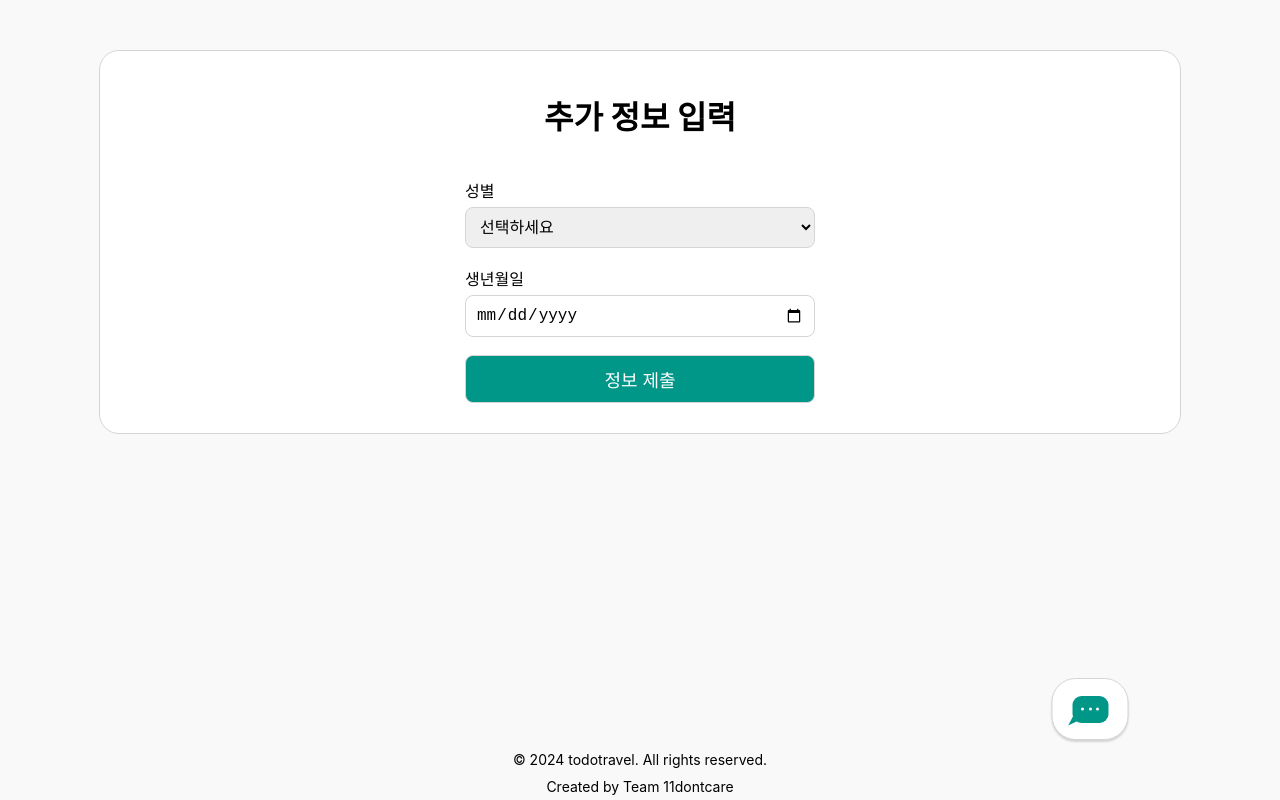
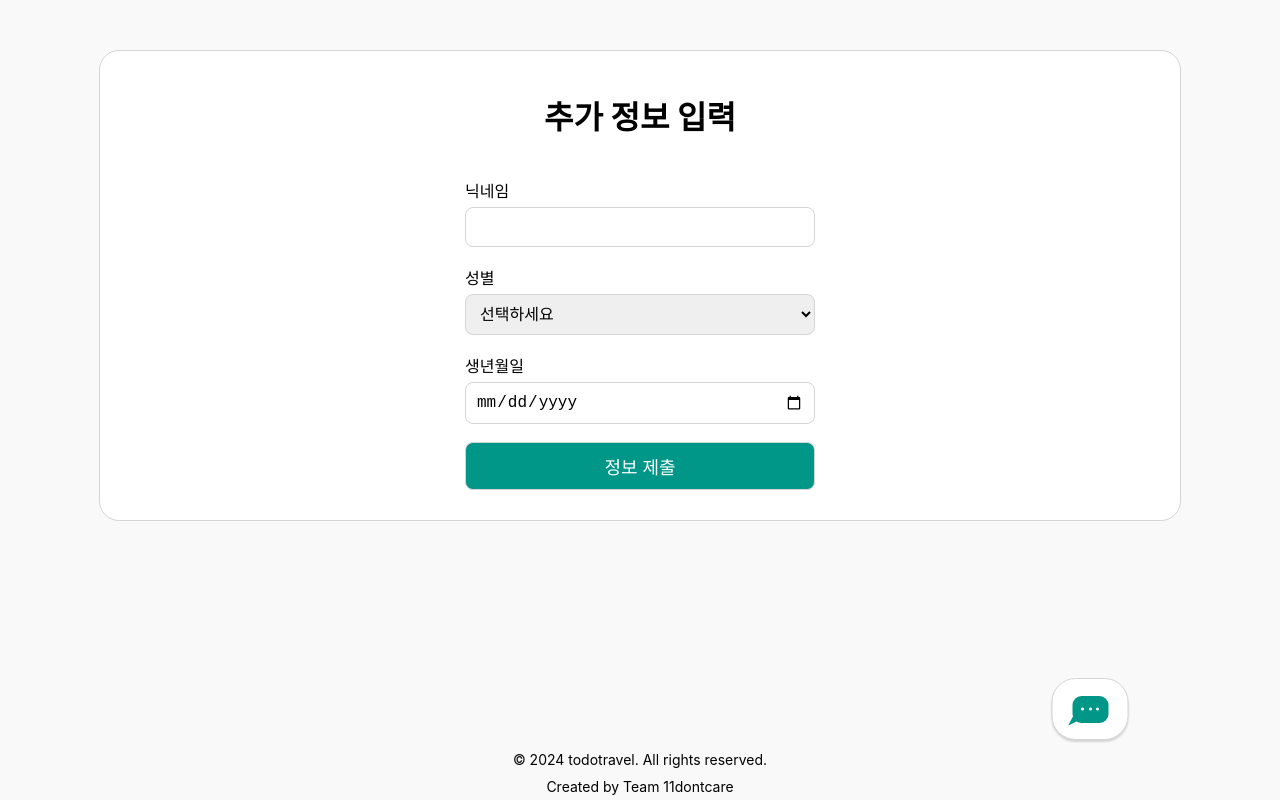
Before and after one commit to 11dontcare/todotravel_frontend, a React (Create React App) app: page /additional-info in a window 1280 px wide. Built offline with nearby package versions, Linux system fonts and the light colour scheme.

Commit message:
Refactor: OAuth2 사용자 첫 가입 시 닉네임 입력 추가

```diff
--- a/src/todotravel/component/auth/AdditionalInfo.js
+++ b/src/todotravel/component/auth/AdditionalInfo.js
@@ -1,17 +1,18 @@
-import React, { useState } from 'react';
-import { useNavigate, useLocation } from 'react-router-dom';
-import { completeOAuth2Signup } from '../../service/AuthService';
-import { ACCESS_TOKEN } from '../../constant/backendAPI';
+import React, { useState } from "react";
+import { useNavigate, useLocation } from "react-router-dom";
+import { completeOAuth2Signup } from "../../service/AuthService";
+import { ACCESS_TOKEN } from "../../constant/backendAPI";
 
-import styles from './AdditionalInfo.module.css';
+import styles from "./AdditionalInfo.module.css";
 
 function AdditionalInfo() {
   const navigate = useNavigate();
   const location = useLocation();
   const [additionalInfo, setAdditionalInfo] = useState({
     token: location.state?.token, // token을 state에서 가져옴
-    gender: '',
-    birthDate: '',
+    nickname: "",
+    gender: "",
+    birthDate: "",
   });
 
   const handleChange = (e) => {
@@ -25,14 +26,14 @@ function AdditionalInfo() {
     e.preventDefault();
     try {
       const response = await completeOAuth2Signup(additionalInfo);
-      localStorage.setItem('userId', response.userId);
-      localStorage.setItem('nickname', response.nickname);
-      localStorage.setItem('role', response.role);
+      localStorage.setItem("userId", response.userId);
+      localStorage.setItem("nickname", response.nickname);
+      localStorage.setItem("role", response.role);
       localStorage.setItem(ACCESS_TOKEN, response.accessToken);
-      navigate('/');
+      navigate("/");
     } catch (error) {
-      console.error('추가 정보 입력 실패:', error);
-      alert('추가 정보 입력에 실패했습니다. 다시 시도해주세요.');
+      console.error("추가 정보 입력 실패:", error);
+      alert("추가 정보 입력에 실패했습니다. 다시 시도해주세요.");
     }
   };
 
@@ -41,6 +42,17 @@ function AdditionalInfo() {
       <div className={styles.container}>
         <h1>추가 정보 입력</h1>
         <form className={styles.form} onSubmit={handleSubmit}>
+          <div className={styles.inputField}>
+            <label htmlFor="nickname">닉네임</label>
+            <input
+              type="text"
+              id="nickname"
+              name="nickname"
+              value={additionalInfo.nickname}
+              onChange={handleChange}
+              required
+            />
+          </div>
           <div className={styles.inputField}>
             <label htmlFor="gender">성별</label>
             <select
--- a/src/todotravel/service/AuthService.js
+++ b/src/todotravel/service/AuthService.js
@@ -138,6 +138,7 @@ export const completeOAuth2Signup = async (additionalInfo) => {
       method: "PUT",
       body: JSON.stringify({
         token: additionalInfo.token,
+        nickname: additionalInfo.nickname,
         gender: additionalInfo.gender,
         birthDate: additionalInfo.birthDate,
       }),
```
